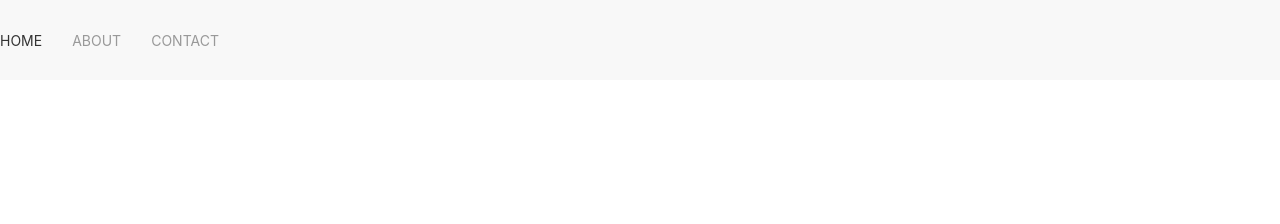
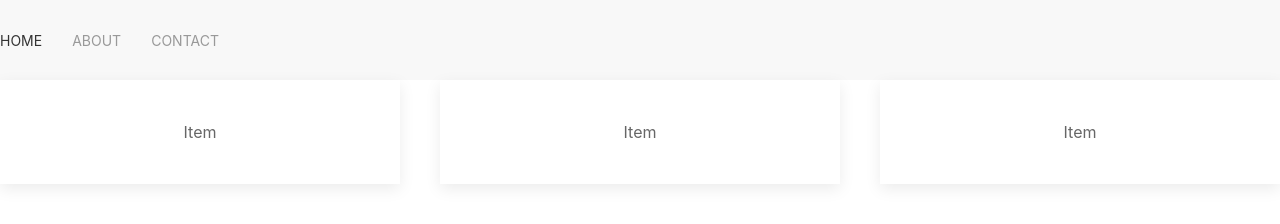
Before and after one commit to takanori-hayashi/pwa-sample, a plain HTML site: page public/index.html in a window 1280 px wide. Drawn offline with nearby package versions, Linux system fonts and the light colour scheme.

Commit message:
html更新

```diff
--- a/public/index.html
+++ b/public/index.html
@@ -20,6 +20,18 @@
     </div>
   </nav>
 
+  <div class="uk-child-width-expand@s uk-text-center" uk-grid>
+    <div>
+      <div class="uk-card uk-card-default uk-card-body">Item</div>
+    </div>
+    <div>
+      <div class="uk-card uk-card-default uk-card-body">Item</div>
+    </div>
+    <div>
+      <div class="uk-card uk-card-default uk-card-body">Item</div>
+    </div>
+  </div>
+
   <script src="/assets/js/app.js"></script>
   <script src="//cdnjs.cloudflare.com/ajax/libs/uikit/3.1.4/js/uikit.min.js"></script>
   <script src="//cdnjs.cloudflare.com/ajax/libs/uikit/3.1.4/js/uikit-icons.min.js"></script>
```
